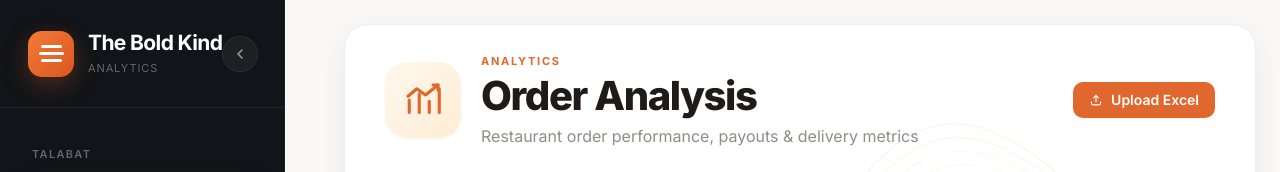
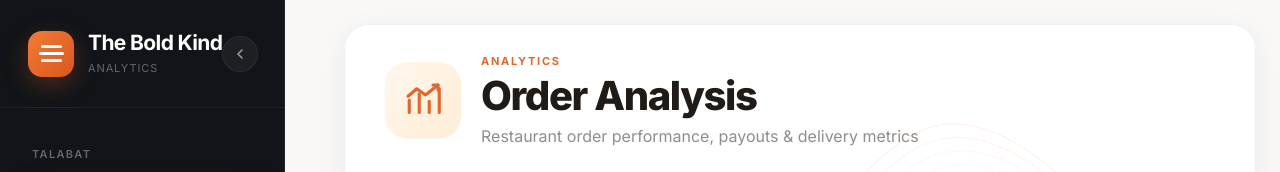
Before and after one commit to mjrr720-creat/The-Bold-Kind, a Next.js app: page / in a window 1280 px wide. Shown: the top 172 px of the page. Built offline with nearby package versions, Linux system fonts and the light colour scheme; no server answers.

Commit message:
Remove upload button

```diff
--- a/app/page.tsx
+++ b/app/page.tsx
@@ -236,16 +236,6 @@ const salesOrdersOverview = summary
           </p>
         </div>
 
-      </div>
-
-      {/* Existing Upload Button */}
-      <div className="relative z-20 shrink-0">
-        <UploadButton
-          onUploaded={() => {
-            loadSummary();
-            loadInsights();
-          }}
-        />
       </div>
 
     </div>
```
